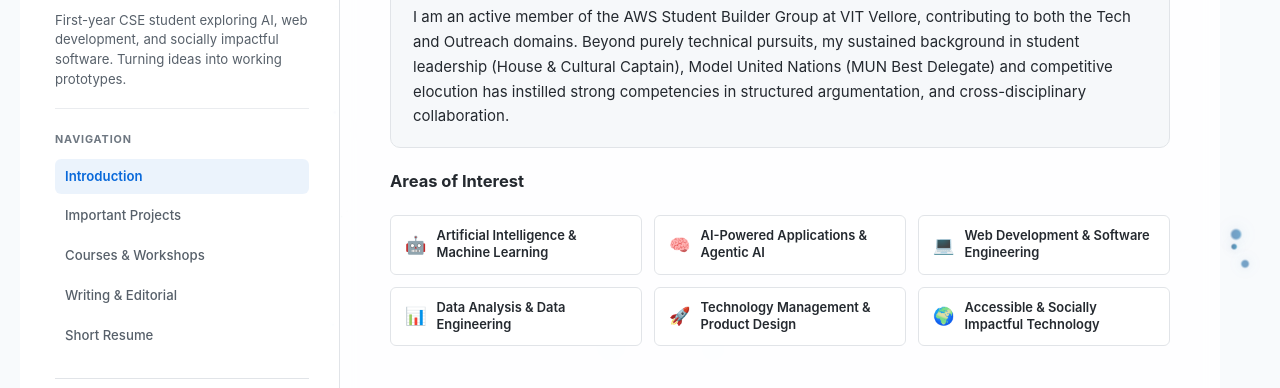
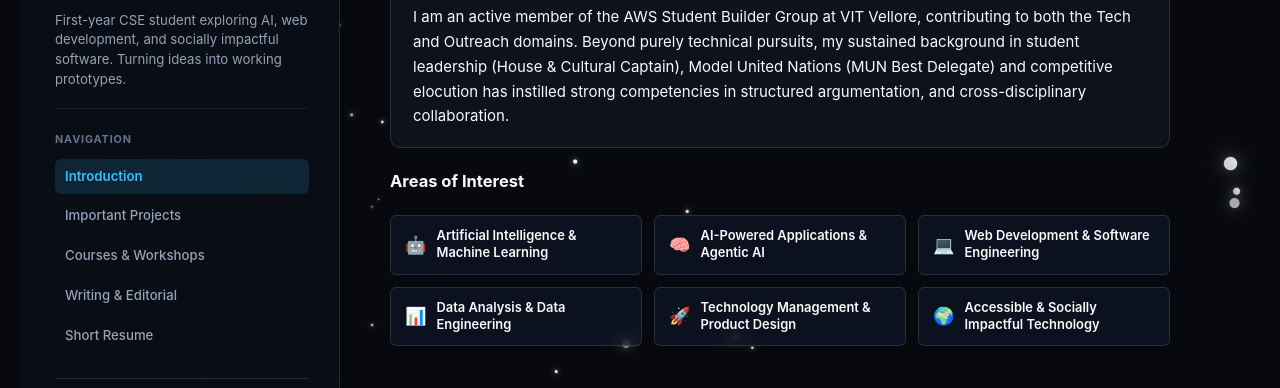
Before and after one commit to erinbreaks/web-portfolio, a plain HTML site: page index.html in a window 1280 px wide. Shown: the part 400-788 px from the top of the page. Drawn offline with Linux system fonts and the light colour scheme.

Commit message:
Enhance white particles visibility with deep midnight canvas and glassmorphic cards; update swimming achievement to regional

```diff
--- a/particles.js
+++ b/particles.js
@@ -282,6 +282,88 @@ void main() {
   const easeOut = t => 1 - Math.pow(1 - clamp(t, 0, 1), 3);
   const wrap = (value, span) => ((value % span) + span) % span;
 
+  function init2DFallback(canvas, container, opts) {
+    const ctx = canvas.getContext('2d');
+    if (!ctx) return null;
+
+    let width = (canvas.width = window.innerWidth);
+    let height = (canvas.height = window.innerHeight);
+
+    const count = 160;
+    const particles = [];
+    for (let i = 0; i < count; i++) {
+      particles.push({
+        x: Math.random() * width,
+        y: Math.random() * height,
+        r: Math.random() * 2.8 + 1.2,
+        dx: (Math.random() - 0.5) * 0.4,
+        dy: (Math.random() - 0.5) * 0.4,
+        alpha: Math.random() * 0.65 + 0.35,
+        twinkleSpeed: Math.random() * 0.02 + 0.01,
+        twinklePhase: Math.random() * Math.PI * 2
+      });
+    }
+
+    let mouseX = width / 2;
+    let mouseY = height / 2;
+    let animId = null;
+
+    const onPointerMove = e => {
+      mouseX = e.clientX;
+      mouseY = e.clientY;
+    };
+    window.addEventListener('pointermove', onPointerMove, { passive: true });
+
+    const onResize = () => {
+      width = canvas.width = window.innerWidth;
+      height = canvas.height = window.innerHeight;
+    };
+    window.addEventListener('resize', onResize);
+
+    function loop() {
+      ctx.clearRect(0, 0, width, height);
+      for (let i = 0; i < count; i++) {
+        const p = particles[i];
+        p.x += p.dx;
+        p.y += p.dy;
+        p.twinklePhase += p.twinkleSpeed;
+
+        if (p.x < 0) p.x = width;
+        else if (p.x > width) p.x = 0;
+        if (p.y < 0) p.y = height;
+        else if (p.y > height) p.y = 0;
+
+        const dist = Math.hypot(p.x - mouseX, p.y - mouseY);
+        let shiftX = 0;
+        let shiftY = 0;
+        if (dist < 160) {
+          const factor = (160 - dist) / 160;
+          shiftX = (p.x - mouseX) * factor * 0.18;
+          shiftY = (p.y - mouseY) * factor * 0.18;
+        }
+
+        const currentAlpha = p.alpha * (0.6 + 0.4 * Math.sin(p.twinklePhase));
+        ctx.beginPath();
+        ctx.arc(p.x + shiftX, p.y + shiftY, p.r, 0, Math.PI * 2);
+        ctx.fillStyle = `rgba(255, 255, 255, ${currentAlpha})`;
+        ctx.shadowColor = 'rgba(255, 255, 255, 0.8)';
+        ctx.shadowBlur = 10;
+        ctx.fill();
+      }
+      animId = requestAnimationFrame(loop);
+    }
+    animId = requestAnimationFrame(loop);
+
+    return {
+      updateOptions() {},
+      destroy() {
+        if (animId) cancelAnimationFrame(animId);
+        window.removeEventListener('pointermove', onPointerMove);
+        window.removeEventListener('resize', onResize);
+      }
+    };
+  }
+
   function initParticles(container, userOptions) {
     if (!container) return null;
 
@@ -302,13 +384,16 @@ void main() {
     });
 
     if (!gl) {
-      console.warn('WebGL2 not supported on this browser; particles canvas inactive.');
-      return null;
+      console.warn('WebGL2 not supported on this browser; activating 2D canvas fallback.');
+      return init2DFallback(canvas, container, userOptions);
     }
 
     const dots = link(gl, PARTICLE_VERTEX, PARTICLE_FRAGMENT);
     const lines = link(gl, LINE_VERTEX, LINE_FRAGMENT);
-    if (!dots || !lines) return null;
+    if (!dots || !lines) {
+      console.warn('WebGL2 shader compile error; activating 2D canvas fallback.');
+      return init2DFallback(canvas, container, userOptions);
+    }
 
     const corners = gl.createBuffer();
     gl.bindBuffer(gl.ARRAY_BUFFER, corners);
@@ -379,33 +464,33 @@ void main() {
     let settings = sanitizeSettings(userOptions);
 
     function sanitizeSettings(opts = {}) {
-      const p = (Array.isArray(opts.particleColors) ? opts.particleColors : [opts.particleColors || '#0969da']).filter(Boolean).map(String);
+      const p = (Array.isArray(opts.particleColors) ? opts.particleColors : [opts.particleColors || '#ffffff']).filter(Boolean).map(String);
       return {
-        count: clamp(Math.round(opts.particleCount ?? 180), 1, MAX_COUNT),
-        spread: Math.max(0.1, opts.particleSpread ?? 10),
-        speed: opts.speed ?? 0.1,
-        colors: p.length ? p : ['#0969da'],
+        count: clamp(Math.round(opts.particleCount ?? 260), 1, MAX_COUNT),
+        spread: Math.max(0.1, opts.particleSpread ?? 12),
+        speed: opts.speed ?? 0.15,
+        colors: p.length ? p : ['#ffffff'],
         mouse: opts.moveParticlesOnHover ?? true,
-        hoverFactor: Math.max(0, opts.particleHoverFactor ?? 1),
+        hoverFactor: Math.max(0, opts.particleHoverFactor ?? 1.2),
         soft: opts.alphaParticles ?? false,
-        size: Math.max(0, opts.particleBaseSize ?? 100),
-        randomness: Math.max(0, opts.sizeRandomness ?? 1),
+        size: Math.max(0, opts.particleBaseSize ?? 130),
+        randomness: Math.max(0, opts.sizeRandomness ?? 0.85),
         camera: Math.max(1, opts.cameraDistance ?? 20),
         rotate: !(opts.disableRotation ?? false),
         dpr: opts.pixelRatio,
         shape: SHAPES[opts.shape] ?? 0,
-        glow: Math.max(0, opts.glow ?? 0.5),
-        twinkle: clamp(opts.twinkle ?? 0.3, 0, 1),
+        glow: Math.max(0, opts.glow ?? 0.85),
+        twinkle: clamp(opts.twinkle ?? 0.45, 0, 1),
         depthOfField: Math.max(0, opts.depthOfField ?? 0),
         connections: opts.connections ?? false,
         connectionDistance: Math.max(10, opts.connectionDistance ?? 110),
         hoverEffect: EFFECTS[opts.hoverEffect] ?? 0,
-        hoverRadius: Math.max(20, opts.hoverRadius ?? 140),
+        hoverRadius: Math.max(20, opts.hoverRadius ?? 160),
         clickBurst: opts.clickBurst ?? true,
         drift: DRIFTS[opts.drift] ?? 0,
         driftSpeed: opts.driftSpeed ?? 1,
         variation: Math.max(0, Math.round(opts.variation ?? 0)),
-        intro: opts.intro ?? true,
+        intro: opts.intro ?? false,
         opacity: clamp(opts.opacity ?? 1, 0, 1),
         lightMode: opts.lightMode ?? false,
         paused: opts.paused ?? false
@@ -752,8 +837,8 @@ void main() {
 
     const resize = () => {
       const s = settings;
-      const width = Math.max(1, container.clientWidth);
-      const height = Math.max(1, container.clientHeight);
+      const width = Math.max(1, container.clientWidth || window.innerWidth);
+      const height = Math.max(1, container.clientHeight || window.innerHeight);
       const ratio = Math.min(s.dpr || window.devicePixelRatio || 1, 2);
       view.width = width;
       view.height = height;
--- a/script.js
+++ b/script.js
@@ -25,35 +25,25 @@ document.addEventListener('DOMContentLoaded', () => {
 function initTheme() {
   const themeToggleBtn = document.getElementById('theme-toggle-btn');
   const savedTheme = localStorage.getItem('portfolio-theme');
-  const prefersDark = window.matchMedia && window.matchMedia('(prefers-color-scheme: dark)').matches;
 
-  if (savedTheme) {
-    document.documentElement.setAttribute('data-theme', savedTheme);
-    updateThemeButton(savedTheme);
-  } else if (prefersDark) {
-    document.documentElement.setAttribute('data-theme', 'dark');
-    updateThemeButton('dark');
-  } else {
-    document.documentElement.setAttribute('data-theme', 'light');
-    updateThemeButton('light');
-  }
+  // Default to Dark Theme so the glowing white particles shine with high contrast
+  const initialTheme = savedTheme || 'dark';
+  document.documentElement.setAttribute('data-theme', initialTheme);
+  updateThemeButton(initialTheme);
 
   if (themeToggleBtn) {
     themeToggleBtn.addEventListener('click', () => {
-      const currentTheme = document.documentElement.getAttribute('data-theme') || 'light';
-      const newTheme = currentTheme === 'light' ? 'dark' : 'light';
+      const currentTheme = document.documentElement.getAttribute('data-theme') || 'dark';
+      const newTheme = currentTheme === 'dark' ? 'light' : 'dark';
       document.documentElement.setAttribute('data-theme', newTheme);
       localStorage.setItem('portfolio-theme', newTheme);
       updateThemeButton(newTheme);
 
       if (particlesController) {
-        const isDarkTheme = newTheme === 'dark';
         particlesController.updateOptions({
-          particleColors: isDarkTheme
-            ? ['#58a6ff', '#79b8ff', '#38bdf8', '#ffffff']
-            : ['#0969da', '#0284c7', '#0369a1', '#64748b'],
-          glow: isDarkTheme ? 0.6 : 0.4,
-          opacity: isDarkTheme ? 0.95 : 0.8
+          particleColors: ['#ffffff', '#ffffff', '#ffffff', '#f8fafc'],
+          glow: 0.85,
+          opacity: 1
         });
       }
     });
@@ -67,29 +57,25 @@ function initParticlesEffect() {
   const container = document.getElementById('particles-background');
   if (!container || typeof window.initParticles !== 'function') return;
 
-  const currentTheme = document.documentElement.getAttribute('data-theme') || 'light';
-  const isDark = currentTheme === 'dark';
-
   particlesController = window.initParticles(container, {
-    particleCount: 220,
+    particleCount: 260,
     particleSpread: 12,
-    speed: 0.12,
-    particleColors: isDark
-      ? ['#58a6ff', '#79b8ff', '#38bdf8', '#ffffff']
-      : ['#0969da', '#0284c7', '#0369a1', '#64748b'],
-    particleBaseSize: 95,
-    sizeRandomness: 0.95,
+    speed: 0.15,
+    particleColors: ['#ffffff', '#ffffff', '#ffffff', '#f8fafc'],
+    particleBaseSize: 130,
+    sizeRandomness: 0.85,
     cameraDistance: 20,
-    glow: isDark ? 0.6 : 0.4,
-    twinkle: 0.35,
-    alphaParticles: true,
+    glow: 0.85,
+    twinkle: 0.45,
+    alphaParticles: false,
     moveParticlesOnHover: true,
     hoverEffect: 'parallax',
     particleHoverFactor: 1.2,
-    hoverRadius: 150,
+    hoverRadius: 160,
     clickBurst: true,
     drift: 'none',
-    opacity: isDark ? 0.95 : 0.8
+    intro: false,
+    opacity: 1
   });
 }
 
--- a/style.css
+++ b/style.css
@@ -5,63 +5,64 @@
    fluid typography, interactive filtering, and dedicated print styles for VTOP.
    ========================================================================== */
 
-:root {
-  /* Color Palette — Clean Academic Light */
-  --bg-canvas: #f8fafc;
-  --bg-primary: rgba(255, 255, 255, 0.90);
-  --bg-surface: rgba(255, 255, 255, 0.82);
-  --bg-secondary: #f6f8fa;
-  --bg-card: #ffffff;
-  --bg-card-hover: #fcfdfd;
-  --border-color: #e1e4e8;
-  --border-subtle: #eaecef;
-  --text-primary: #24292f;
-  --text-secondary: #57606a;
-  --text-muted: #6e7781;
-  --accent: #0969da;
-  --accent-hover: #0349b4;
-  --accent-soft: rgba(9, 105, 218, 0.08);
-  --accent-border: rgba(9, 105, 218, 0.25);
-  --success: #1a7f37;
-  --success-bg: rgba(26, 127, 55, 0.1);
-  --tag-bg: #eff2f5;
-  --tag-text: #343a40;
+:root,
+[data-theme="dark"] {
+  /* Color Palette — Deep Midnight Space & Glass (High Contrast for White Particles) */
+  --bg-canvas: #07090e;
+  --bg-primary: rgba(11, 15, 25, 0.75);
+  --bg-surface: transparent;
+  --bg-secondary: rgba(18, 24, 38, 0.65);
+  --bg-card: rgba(15, 23, 42, 0.68);
+  --bg-card-hover: rgba(23, 34, 56, 0.82);
+  --border-color: rgba(255, 255, 255, 0.12);
+  --border-subtle: rgba(255, 255, 255, 0.07);
+  --text-primary: #f8fafc;
+  --text-secondary: #94a3b8;
+  --text-muted: #64748b;
+  --accent: #38bdf8;
+  --accent-hover: #7dd3fc;
+  --accent-soft: rgba(56, 189, 248, 0.14);
+  --accent-border: rgba(56, 189, 248, 0.35);
+  --success: #34d399;
+  --success-bg: rgba(52, 211, 153, 0.15);
+  --tag-bg: rgba(30, 41, 59, 0.75);
+  --tag-text: #cbd5e1;
   --sidebar-width: 320px;
   --content-max-width: 880px;
   --radius-sm: 6px;
   --radius-md: 10px;
   --radius-lg: 14px;
-  --shadow-subtle: 0 1px 3px rgba(31, 35, 40, 0.06), 0 2px 8px rgba(31, 35, 40, 0.04);
-  --shadow-hover: 0 4px 16px rgba(31, 35, 40, 0.1);
+  --shadow-subtle: 0 4px 20px rgba(0, 0, 0, 0.4);
+  --shadow-hover: 0 8px 32px rgba(0, 0, 0, 0.6);
   --transition: all 0.2s cubic-bezier(0.16, 1, 0.3, 1);
   --font-sans: -apple-system, BlinkMacSystemFont, "Segoe UI", "Noto Sans", Helvetica, Arial, sans-serif;
   --font-mono: ui-monospace, SFMono-Regular, "SF Mono", Menlo, Consolas, "Liberation Mono", monospace;
   --font-heading: "Segoe UI", -apple-system, BlinkMacSystemFont, "Noto Sans", sans-serif;
 }
 
-/* Dark Theme */
-[data-theme="dark"] {
-  --bg-canvas: #090d13;
-  --bg-primary: rgba(13, 17, 23, 0.90);
-  --bg-surface: rgba(13, 17, 23, 0.84);
-  --bg-secondary: #161b22;
-  --bg-card: #161b22;
-  --bg-card-hover: #1c2128;
-  --border-color: #30363d;
-  --border-subtle: #21262d;
-  --text-primary: #f0f6fc;
-  --text-secondary: #8b949e;
-  --text-muted: #6e7681;
-  --accent: #58a6ff;
-  --accent-hover: #79b8ff;
-  --accent-soft: rgba(88, 166, 255, 0.12);
-  --accent-border: rgba(88, 166, 255, 0.3);
-  --success: #3fb950;
-  --success-bg: rgba(63, 185, 80, 0.15);
-  --tag-bg: #21262d;
-  --tag-text: #c9d1d9;
-  --shadow-subtle: 0 1px 3px rgba(0, 0, 0, 0.3);
-  --shadow-hover: 0 4px 18px rgba(0, 0, 0, 0.45);
+/* Light Theme */
+[data-theme="light"] {
+  --bg-canvas: #0f172a;
+  --bg-primary: rgba(30, 41, 59, 0.78);
+  --bg-surface: transparent;
+  --bg-secondary: rgba(51, 65, 85, 0.65);
+  --bg-card: rgba(30, 41, 59, 0.72);
+  --bg-card-hover: rgba(51, 65, 85, 0.85);
+  --border-color: rgba(255, 255, 255, 0.15);
+  --border-subtle: rgba(255, 255, 255, 0.08);
+  --text-primary: #ffffff;
+  --text-secondary: #cbd5e1;
+  --text-muted: #94a3b8;
+  --accent: #38bdf8;
+  --accent-hover: #7dd3fc;
+  --accent-soft: rgba(56, 189, 248, 0.18);
+  --accent-border: rgba(56, 189, 248, 0.4);
+  --success: #34d399;
+  --success-bg: rgba(52, 211, 153, 0.15);
+  --tag-bg: rgba(51, 65, 85, 0.7);
+  --tag-text: #e2e8f0;
+  --shadow-subtle: 0 4px 20px rgba(0, 0, 0, 0.4);
+  --shadow-hover: 0 8px 32px rgba(0, 0, 0, 0.6);
 }
 
 /* Base Resets */
@@ -434,9 +435,7 @@ body {
   flex: 1;
   max-width: var(--content-max-width);
   padding: 45px 50px 80px 50px;
-  background: var(--bg-surface);
-  backdrop-filter: blur(10px);
-  -webkit-backdrop-filter: blur(10px);
+  background: transparent;
   position: relative;
   z-index: 2;
 }
@@ -541,6 +540,8 @@ p.lead {
 /* Highlight Box */
 .highlight-box {
   background-color: var(--bg-secondary);
+  backdrop-filter: blur(12px);
+  -webkit-backdrop-filter: blur(12px);
   border: 1px solid var(--border-color);
   border-radius: var(--radius-md);
   padding: 18px 22px;
@@ -567,6 +568,8 @@ p.lead {
 
 .interest-item {
   background: var(--bg-card);
+  backdrop-filter: blur(8px);
+  -webkit-backdrop-filter: blur(8px);
   border: 1px solid var(--border-color);
   border-radius: var(--radius-sm);
   padding: 12px 14px;
@@ -631,6 +634,8 @@ p.lead {
 
 .project-card {
   background: var(--bg-card);
+  backdrop-filter: blur(12px);
+  -webkit-backdrop-filter: blur(12px);
   border: 1px solid var(--border-color);
   border-radius: var(--radius-md);
   padding: 24px;
@@ -820,6 +825,8 @@ p.lead {
 
 .course-card {
   background: var(--bg-card);
+  backdrop-filter: blur(12px);
+  -webkit-backdrop-filter: blur(12px);
   border: 1px solid var(--border-color);
   border-radius: var(--radius-md);
   padding: 22px;
@@ -912,6 +919,8 @@ p.lead {
    ========================================================================== */
 .writing-showcase-card {
   background: var(--bg-card);
+  backdrop-filter: blur(12px);
+  -webkit-backdrop-filter: blur(12px);
   border: 1px solid var(--border-color);
   border-radius: var(--radius-md);
   padding: 24px;
@@ -961,6 +970,8 @@ p.lead {
    ========================================================================== */
 .resume-container {
   background: var(--bg-card);
+  backdrop-filter: blur(12px);
+  -webkit-backdrop-filter: blur(12px);
   border: 1px solid var(--border-color);
   border-radius: var(--radius-lg);
   padding: 36px 40px;
```
Also changed, not shown: index.html (+2 -2 lines).
